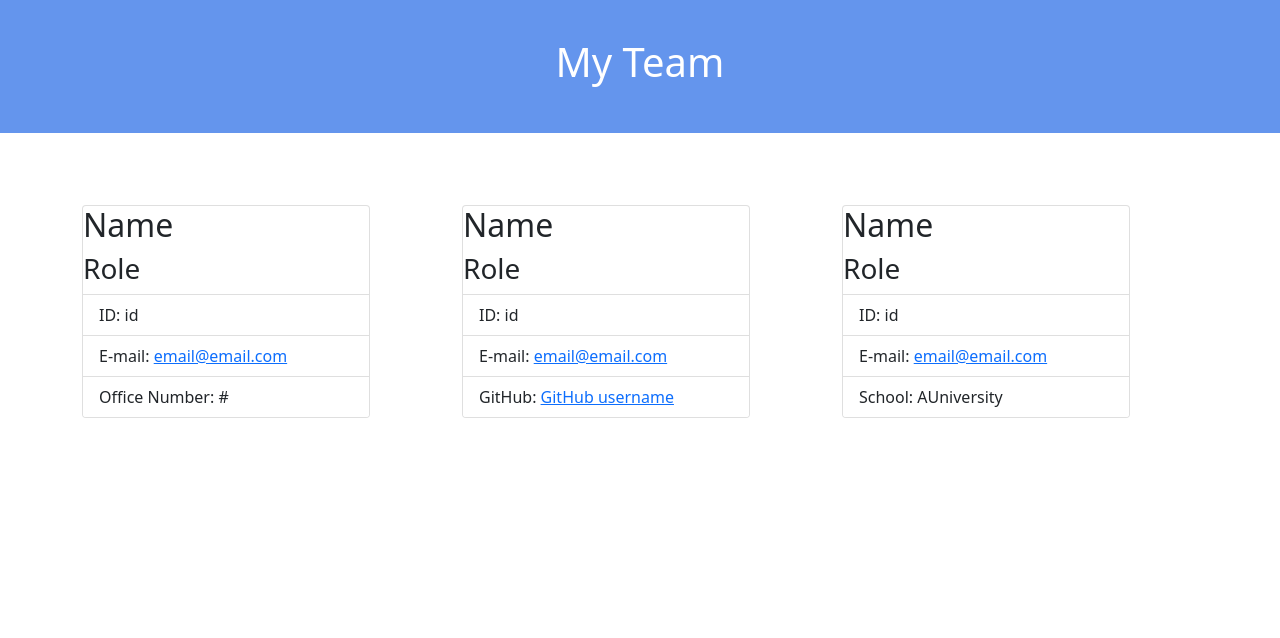
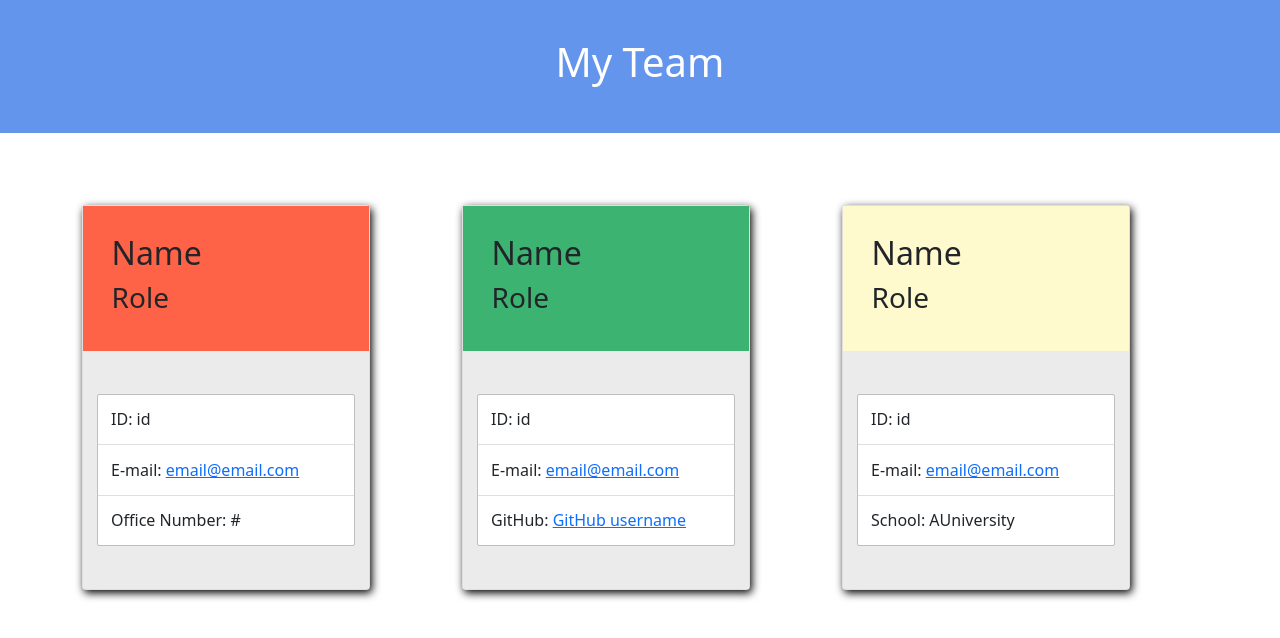
Before and after one commit to jimbopulos/DevTeam-Profile-Generator, a website: page src/template.html in a window 1280 px wide. Drawn offline with nearby package versions, Linux system fonts and the light colour scheme.

Commit message:
Added styling and page formatting to template.html

```diff
--- a/src/template.html
+++ b/src/template.html
@@ -4,6 +4,7 @@
     <meta charset="UTF-8">
     <meta name="viewport" content="width=device-width, initial-scale=1.0">
     <title>My Developer Team</title>
+    <link rel="stylesheet" href="https://cdn.jsdelivr.net/npm/bootstrap@4.6.0/dist/css/bootstrap.min.css" integrity="sha384-B0vP5xmATw1+K9KRQjQERJvTumQW0nPEzvF6L/Z6nronJ3oUOFUFpCjEUQouq2+l" crossorigin="anonymous">
     <link href="https://cdn.jsdelivr.net/npm/bootstrap@5.0.0-beta1/dist/css/bootstrap.min.css" rel="stylesheet" integrity="sha384-giJF6kkoqNQ00vy+HMDP7azOuL0xtbfIcaT9wjKHr8RbDVddVHyTfAAsrekwKmP1" crossorigin="anonymous">
     <link rel="stylesheet" href="../dist/style.css">
 </head>
@@ -28,6 +29,7 @@
                         <!-- role -->
                         <h3 class="card-title">Role</h3>
                     </div>
+                    <div class="role-info">
                         <ul class="list-group list-group-flush">
                             <!-- id -->
                             <li class="list-group-item">ID: id</li>
@@ -38,15 +40,17 @@
                         </ul>
                     </div>
                 </div>
+            </div>
             <div class="col-md-4">
                 <!-- card for Engineer -->
                 <div class="card" style="width: 18rem;">
-                    <div id="engineer-header">
+                    <div class="engineer-header">
                         <!-- name -->
                         <h2 class="card-title">Name</h2>
                         <!-- role -->
                         <h3 class="card-title">Role</h3>
                     </div>
+                    <div class="role-info">
                         <ul class="list-group list-group-flush">
                             <!-- id -->
                             <li class="list-group-item">ID: id</li>
@@ -57,15 +61,17 @@
                         </ul>
                     </div>
                 </div>
+            </div>
             <div class="col-md-4">
                 <!-- card for Intern -->
                 <div class="card" style="width: 18rem;">
-                    <div id="intern-header">
+                    <div class="intern-header">
                         <!-- name -->
                         <h2 class="card-title">Name</h2>
                         <!-- role -->
                         <h3 class="card-title">Role</h3>
                     </div>
+                    <div class="role-info">
                         <ul class="list-group list-group-flush">
                             <!-- id -->
                             <li class="list-group-item">ID: id</li>
@@ -78,5 +84,6 @@
                 </div>
             </div>
         </div>
+    </div>
 </body>
 </html>
```
Also changed, not shown: dist/style.css. Lines whose indentation alone changed are shown as unchanged.
